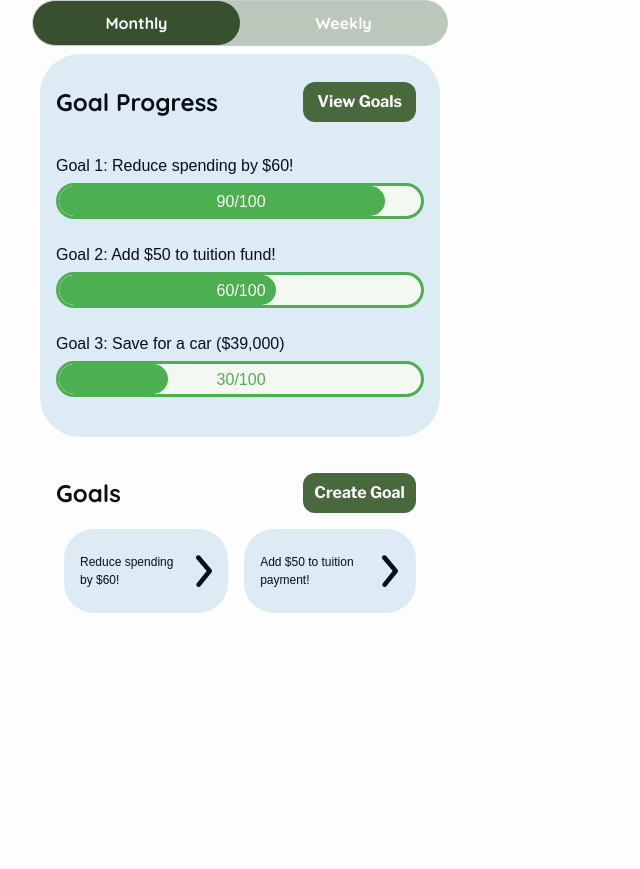
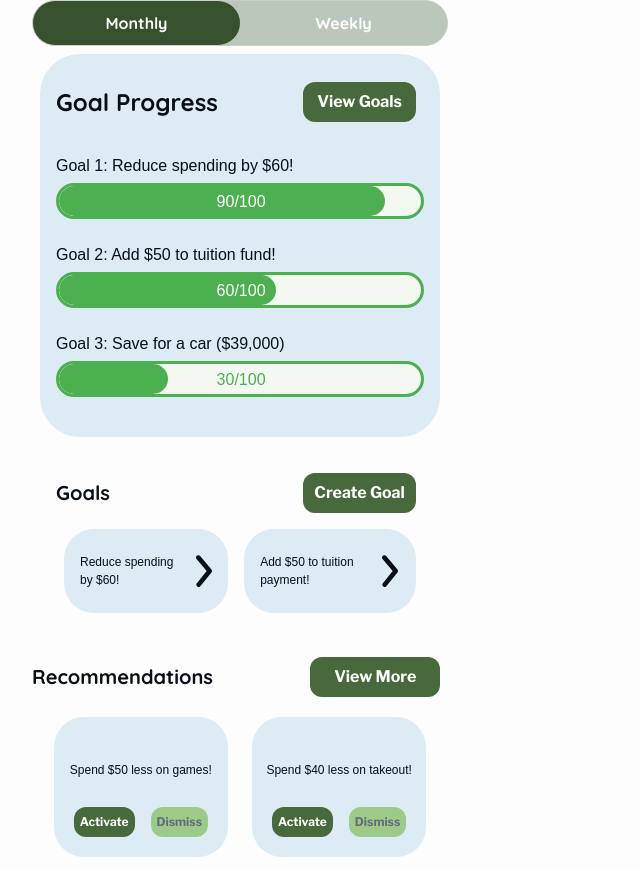
Before and after one commit to AlyssaHug/Design02_App, a Next.js app: page / in a window 1280 px wide. Shown: the whole page, without its empty margins (0-640 px from the left). Before the commit the page ends 800 px from the top, so only its background shows below. Built offline with nearby package versions, Linux system fonts and the light colour scheme.

Commit message:
add goal recommendations section

```diff
--- a/app/page.js
+++ b/app/page.js
@@ -1,6 +1,7 @@
 import ToggleButton from "@/app/ui/Buttons/ToggleButton";
 import ProgressBar from "./ui/ProgressBar/ProgressBar";
 import GoalProgress from "./ui/GoalCards/GoalCards";
+import { Goals } from "./ui/GoalCards/GoalCards";
 import { GoalRecs } from "./ui/GoalCards/GoalCards";
 
 function page() {
@@ -8,11 +9,16 @@ function page() {
         <div>
             <ToggleButton />
             <GoalProgress value='Goal Progress' />
-            <GoalRecs
+            <Goals
                 value='Goals'
-                type='recs'
+                type='goals'
                 desc='Reduce spending by $60!'
                 imageSrc='/right_arrow.svg'
+            />
+            <GoalRecs
+                value='Recommendations'
+                desc='Spend $50 less on games!'
+                desc2='Spend $40 less on takeout!'
             />
         </div>
     );
--- a/app/ui/GoalCards/GoalCards.js
+++ b/app/ui/GoalCards/GoalCards.js
@@ -51,34 +51,34 @@ export default function GoalProgress({ style, value, type, size, icon }) {
         </div>
     );
 }
-export function GoalRecs({ value, type, size, imageSrc, desc }) {
-    const goalRecsClasses = classNames(
-        styles.goalRecs,
+export function Goals({ value, type, size, imageSrc, desc }) {
+    const goalsClasses = classNames(
+        styles.goals,
         quicksand.variable,
         libreFranklin.variable,
         {
-            [styles.recs]: type === "recs",
+            [styles.goals]: type === "goals",
         }
     );
     return (
-        <div className={goalRecsClasses}>
+        <div className={goalsClasses}>
             <div className={styles.headerContainer}>
-                <h3 className={styles.header}>{value}</h3>
+                <h3 className={styles.subheader}>{value}</h3>
                 <Button
                     className={styles.view}
                     color='dark'
                     value='Create Goal'
                 />
             </div>
-            <div className={styles.recContent}>
-                <div className={styles.rec}>
+            <div className={styles.goalsContent}>
+                <div className={styles.goal}>
                     <p className={styles.goalText}>{desc}</p>
                     <img
                         className={styles.goalArrow}
                         src={imageSrc}
                     />
                 </div>
-                <div className={styles.rec}>
+                <div className={styles.goal}>
                     <p className={styles.goalText}>
                         Add $50 to tuition payment!
                     </p>
@@ -91,3 +91,57 @@ export function GoalRecs({ value, type, size, imageSrc, desc }) {
         </div>
     );
 }
+export function GoalRecs({ value, type, size, imageSrc, desc, desc2 }) {
+    const goalRecsClasses = classNames(
+        styles.goalRecs,
+        quicksand.variable,
+        libreFranklin.variable,
+        {
+            [styles.recs]: type === "recs",
+        }
+    );
+    return (
+        <div className={goalRecsClasses}>
+            <div className={styles.headerContainer}>
+                <h3 className={styles.subheader}>{value}</h3>
+                <Button
+                    className={styles.view}
+                    color='dark'
+                    value='View More'
+                />
+            </div>
+            <div className={styles.recsContent}>
+                <div className={styles.rec}>
+                    <p className={styles.recText}>{desc}</p>
+                    <div className={styles.buttons}>
+                        <Button
+                            value='Activate'
+                            size='caption'
+                            color='dark'
+                        />
+                        <Button
+                            value='Dismiss'
+                            size='caption'
+                            type='secondary'
+                        />
+                    </div>
+                </div>
+                <div className={styles.rec}>
+                    <p className={styles.recText}>{desc2}</p>
+                    <div className={styles.buttons}>
+                        <Button
+                            value='Activate'
+                            size='caption'
+                            color='dark'
+                        />
+                        <Button
+                            value='Dismiss'
+                            size='caption'
+                            type='secondary'
+                        />
+                    </div>
+                </div>
+            </div>
+        </div>
+    );
+}
--- a/app/ui/GoalCards/GoalCards.module.css
+++ b/app/ui/GoalCards/GoalCards.module.css
@@ -10,11 +10,11 @@
 .headerContainer {
     display: flex;
     justify-content: space-between;
-    font-size: 24px;
     align-items: center;
     padding-top: 4px;
 }
 .header {
+    font-size: 24px;
     flex: 0 0 65%;
     font-weight: bold;
     font-family: var(--font-quicksand);
@@ -31,7 +31,7 @@
 }
 /*======Goals======*/
 
-.rec {
+.goal {
     background-color: #dcebf4;
     border-radius: 30px;
     display: flex;
@@ -47,16 +47,43 @@
     padding: 10px;
     flex: 0 0 20%;
 }
-.recContent {
+.goalsContent {
     display: flex;
     justify-content: center;
     font-size: 12px;
     align-items: center;
 }
-.goalRecs {
+.goals {
     margin: 8px;
     align-self: center;
     border-radius: 40px;
     padding: 16px;
     max-width: 400px;
 }
+/*===Recommendations===*/
+.subheader {
+    font-size: 20px;
+    flex: 0 0 65%;
+    font-weight: bold;
+    font-family: var(--font-quicksand);
+}
+.recsContent {
+    display: flex;
+    justify-content: center;
+}
+.recText {
+    text-align: center;
+    font-size: 12px;
+    padding-top: 32px;
+    padding-bottom: 20px;
+}
+.rec {
+    background-color: #dcebf4;
+    border-radius: 30px;
+    flex: 0 0 40%;
+    padding: 12px;
+    margin: 12px;
+}
+.buttons {
+    display: flex;
+}
```
